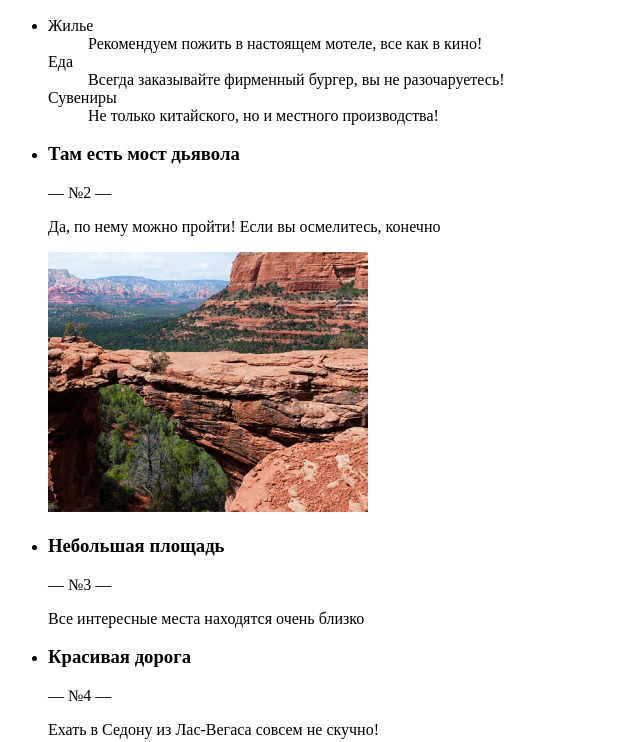
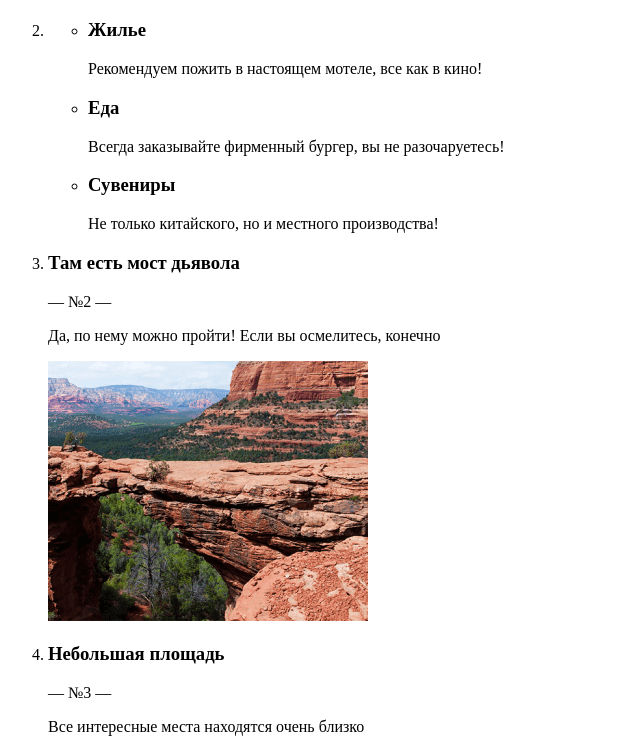
Before and after one commit to htmlacademy-adaptive/2263217-sedona-28, a website: page source/index.html in a window 1280 px wide. Shown: the part 878-1620 px from the top of the page, without its empty margins (0-640 px from the left). Drawn offline with Linux system fonts and the light colour scheme.

Commit message:
Исправляет ошибки по запросам наставника

```diff
--- a/source/index.html
+++ b/source/index.html
@@ -56,8 +56,8 @@
       <section class="reasons main-container__reasons">
         <h2 class="visually-hidden">Причины.</h2>
         <div class="reasons__wrapper">
-          <ul class="reasons__list">
-            <li class="reasons__item">
+          <ol class="reasons__list">
+            <li class="reasons-item reasons__item">
               <div class="wrapper-text reasons-item__wrapper-text">
                 <h3 class="reasons-item__title reasons-item__title--color">Настоящий городок</h3>
                 <span class="reasons__divider reasons__divider--color">— №1 —</span>
@@ -67,23 +67,23 @@
             </li>
             <li class="benefits reasons__item">
               <div class="benefits__wrapper">
-                <dl class="benefits__list">
-                  <div class="benefits__item">
-                    <dt class="benefits__title">Жилье</dt>
-                    <dd class="benefits__description">Рекомендуем пожить в настоящем мотеле, все как в кино!</dd>
-                  </div>
-                  <div class="benefits__item">
-                    <dt class="benefits__title">Еда</dt>
-                    <dd class="benefits__description">Всегда заказывайте фирменный бургер, вы не разочаруетесь!</dd>
-                  </div>
-                  <div class="benefits__item">
-                    <dt class="benefits__title">Сувениры</dt>
-                    <dd class="benefits__description">Не только китайского, но и местного производства!</dd>
-                  </div>
-                </dl>
+                <ul class="benefits__list">
+                  <li class="benefits__item">
+                    <h3 class="benefits__title">Жилье</h3>
+                    <p class="benefits__description">Рекомендуем пожить в настоящем мотеле, все как в кино!</p>
+                  </li>
+                  <li class="benefits__item">
+                    <h3 class="benefits__title">Еда</h3>
+                    <p class="benefits__description">Всегда заказывайте фирменный бургер, вы не разочаруетесь!</p>
+                  </li>
+                  <li class="benefits__item">
+                    <h3 class="benefits__title">Сувениры</h3>
+                    <p class="benefits__description">Не только китайского, но и местного производства!</p>
+                  </li>
+                </ul>
               </div>
             </li>
-            <li class="reasons__item">
+            <li class="reasons-item reasons__item">
               <div class="wrapper-text reasons-item__wrapper-text">
                 <h3 class="reasons-item__title reasons-item__title--color">Там есть мост дьявола</h3>
                 <span class="reasons__divider reasons__divider--color">— №2 —</span>
@@ -91,28 +91,28 @@
               </div>
               <img src="img/photo-bridge-mobile.png" alt="Фото города">
             </li>
-            <li class="reasons__item">
+            <li class="reasons-item reasons__item">
               <div class="wrapper-text reasons-item__wrapper-text">
                 <h3 class="reasons-item__title">Небольшая площадь</h3>
                 <span class="reasons__divider">— №3 —</span>
                 <p class="reasons__description">Все интересные места находятся очень близко</p>
               </div>
             </li>
-            <li class="reasons__item">
+            <li class="reasons-item reasons__item">
               <div class="wrapper-text reasons-item__wrapper-text">
                 <h3 class="reasons-item__title">Красивая дорога</h3>
                 <span class="reasons__divider">— №4 —</span>
                 <p class="reasons__description">Ехать в Седону из Лас-Вегаса совсем не скучно!</p>
               </div>
             </li>
-            <li class="reasons__item">
+            <li class="reasons-item reasons__item">
               <div class="wrapper-text reasons-item__wrapper-text">
                 <h3 class="reasons-item__title">Мало туристов</h3>
                 <span class="reasons__divider">— №5 —</span>
                 <p class="reasons__description">Большинство едет в Гранд Каньон и толпится там</p>
               </div>
             </li>
-          </ul>
+          </ol>
         </div>
       </section>
 
```
Also changed, not shown: source/form.html (+6 -6 lines).
